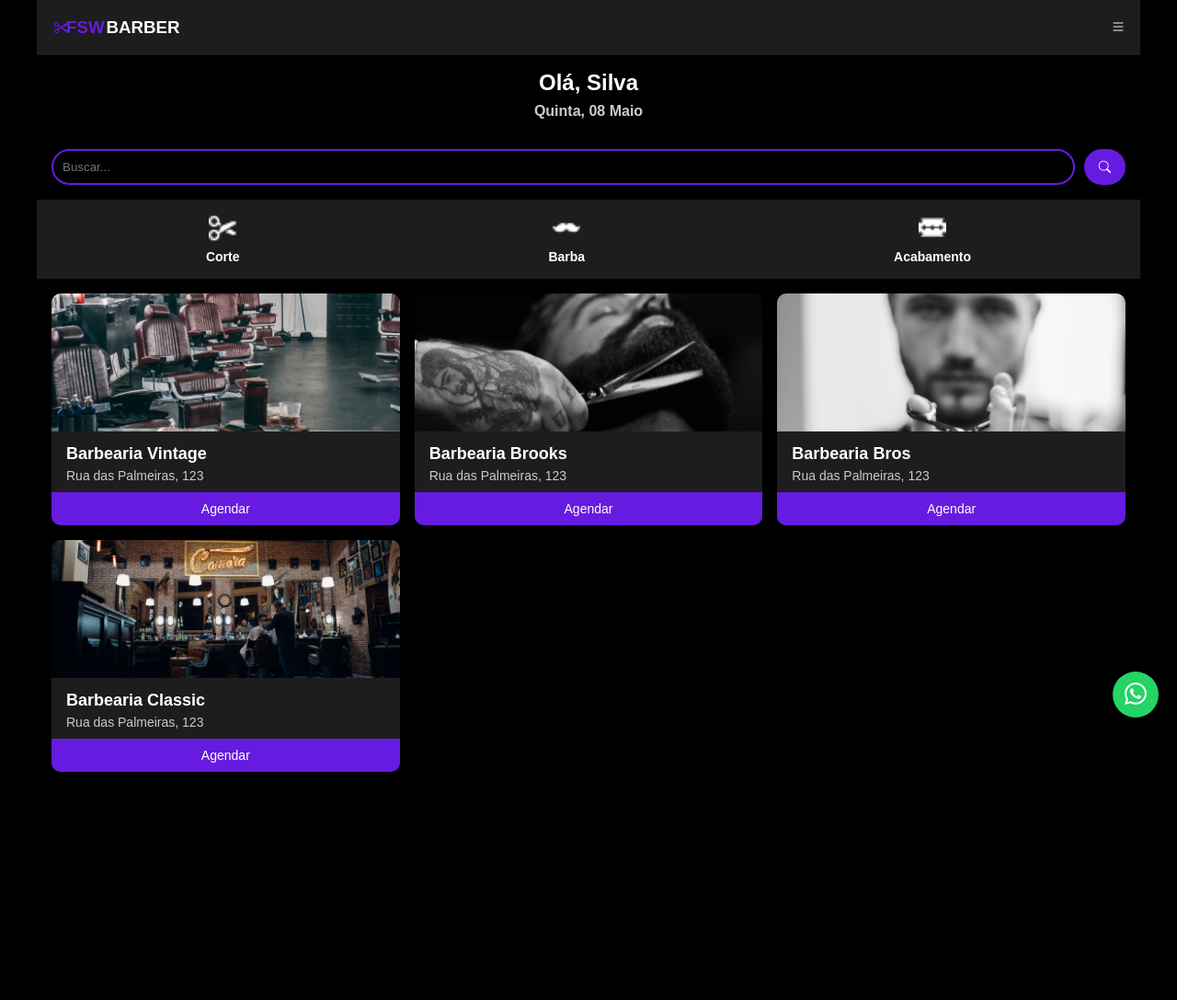
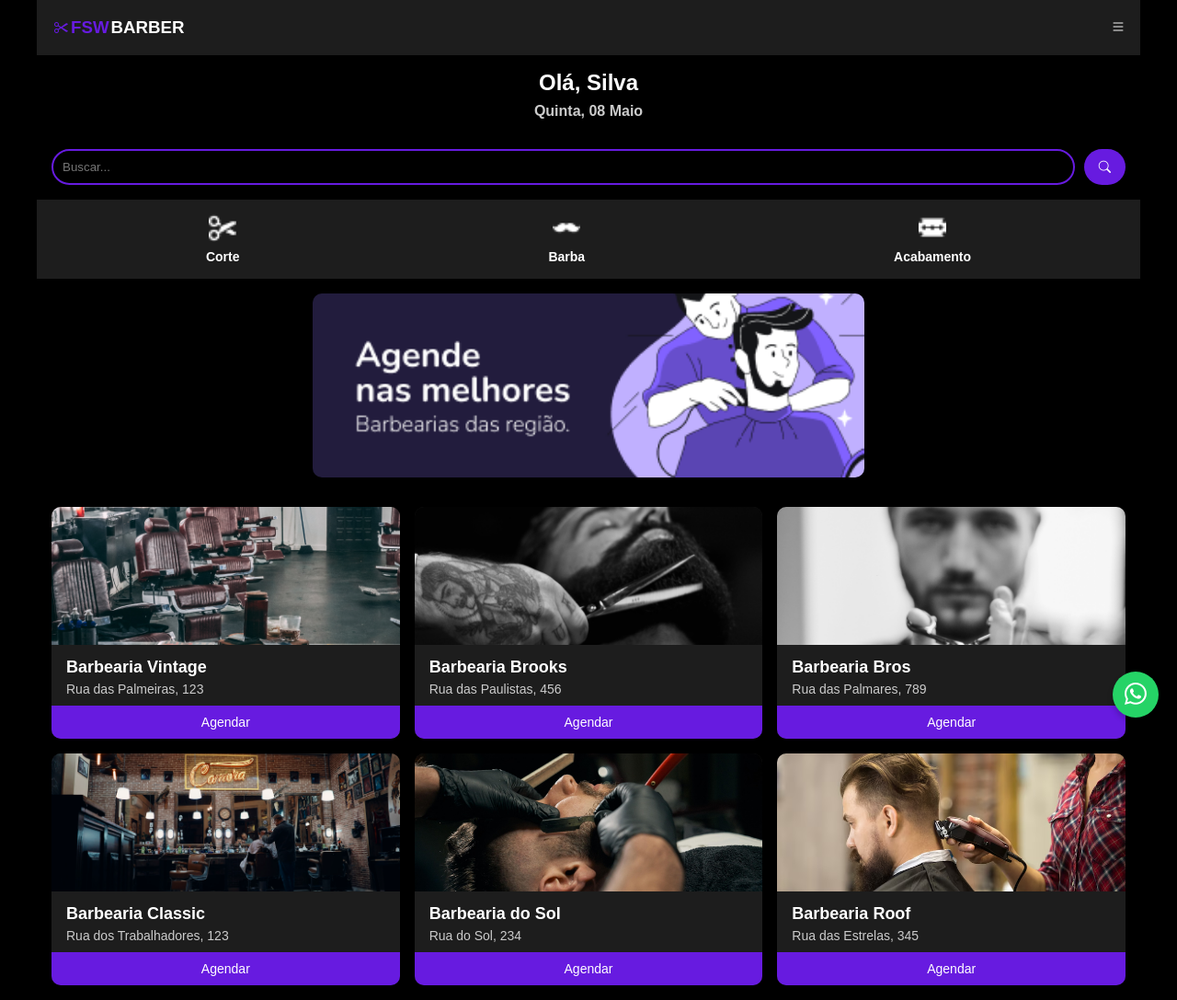
Before and after one commit to fau-33/barber-html, a plain HTML site: page index.html in a window 1280 px wide. Shown: the whole page at 92% size. Before the commit the page ends 855 px from the top, so only its background shows below. Drawn offline with nearby package versions, Linux system fonts and the light colour scheme.

Commit message:
Atualização do projeto com duas imagens e um banner

```diff
--- a/index.html
+++ b/index.html
@@ -84,6 +84,10 @@
       </button>
     </div>
 
+    <div class="banner">
+      <img src="./assets/banner.png" alt="Banner" />
+    </div>
+
     <!-- SEÇÃO DE BARBEARIA -->
     <section class="barber-shops">
       <div class="shop-card">
@@ -95,19 +99,31 @@
       <div class="shop-card">
         <img src="./assets/card/02.png" alt="Barbearia Brooks" />
         <h3>Barbearia Brooks</h3>
-        <p>Rua das Palmeiras, 123</p>
+        <p>Rua das Paulistas, 456</p>
         <button>Agendar</button>
       </div>
       <div class="shop-card">
         <img src="./assets/card/19.png" alt="Barbearia Bros" />
         <h3>Barbearia Bros</h3>
-        <p>Rua das Palmeiras, 123</p>
+        <p>Rua das Palmares, 789</p>
         <button>Agendar</button>
       </div>
       <div class="shop-card">
         <img src="./assets/card/20.png" alt="Barbearia Classic" />
         <h3>Barbearia Classic</h3>
-        <p>Rua das Palmeiras, 123</p>
+        <p>Rua dos Trabalhadores, 123</p>
+        <button>Agendar</button>
+      </div>
+      <div class="shop-card">
+        <img src="./assets/card/21.png" alt="Barbearia Classic" />
+        <h3>Barbearia do Sol</h3>
+        <p>Rua do Sol, 234</p>
+        <button>Agendar</button>
+      </div>
+      <div class="shop-card">
+        <img src="./assets/card/22.png" alt="Barbearia Classic" />
+        <h3>Barbearia Roof</h3>
+        <p>Rua das Estrelas, 345</p>
         <button>Agendar</button>
       </div>
     </section>
--- a/styles.css
+++ b/styles.css
@@ -46,6 +46,7 @@ header {
 	display: flex;
 	margin-right: 2px;
 	color: var(--color-purple);
+	gap: 5px;
 }
 
 .logo-purple .bi {
@@ -202,8 +203,8 @@ form button {
 
 .categoria button {
 	display: flex;
+	align-items: center;
 	flex-direction: column;
-  align-items: center;
 	justify-content: center;
 	background-color: transparent;
 	border: none;
@@ -219,6 +220,22 @@ form button {
 .categoria button h4 {
 	font-size: 14px;
 	color: var(--color-white);
+}
+
+/* BANNER RESPONSIVO */
+.banner {
+	padding: 16px;
+	display: flex;
+	justify-content: center;
+}
+
+.banner img {
+	width: 100%;
+	max-width: 600px;
+	max-height: 200px;
+	height: auto;
+	object-fit: cover;
+	border-radius: 10px;
 }
 
 /* SEÇÃO DE BARBEARIA */
```
Also changed, not shown: assets/card/21.png (added), assets/card/22.png (added). Lines whose indentation alone changed are shown as unchanged.
